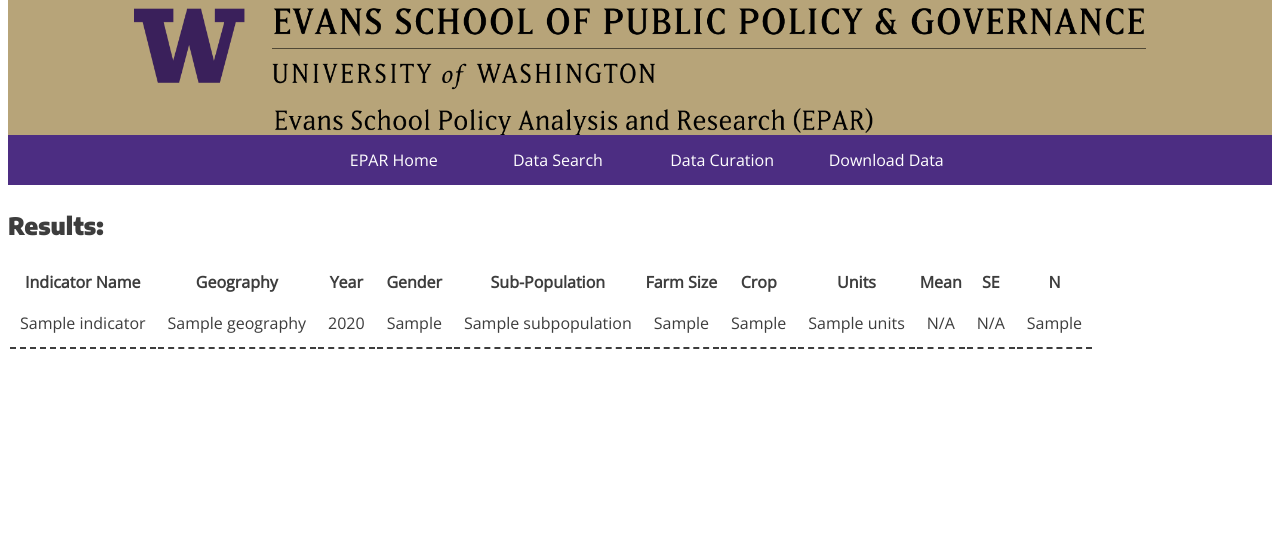
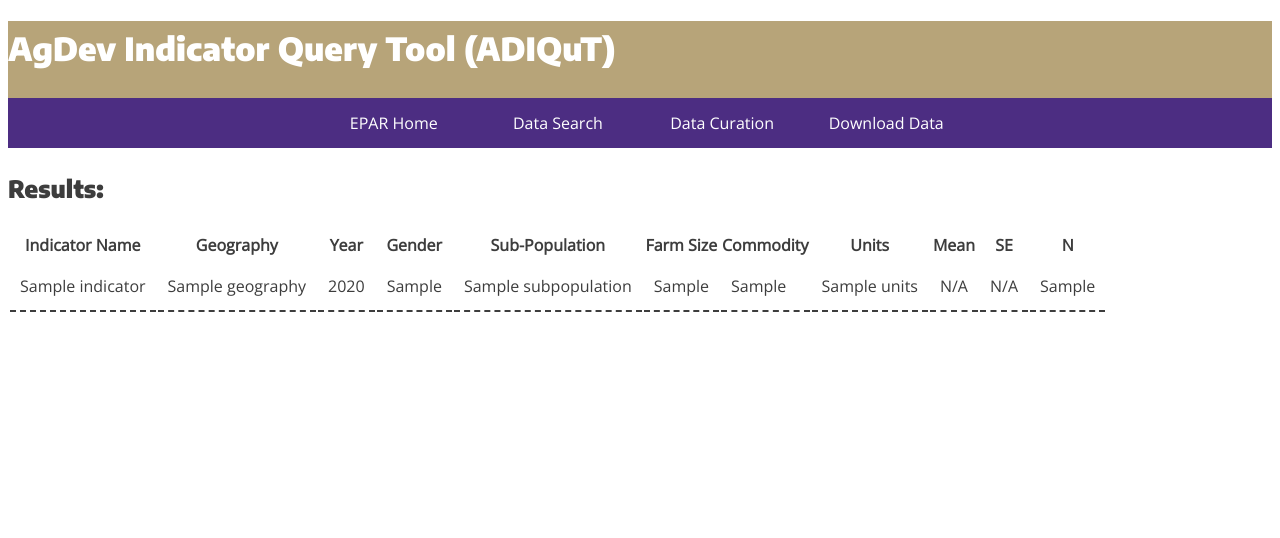
Before and after one commit to EvansSchoolPolicyAnalysisAndResearch/375-AgQuery, a Flask app: template app/templates/results.html in a window 1280 px wide; the page is wider, and only the part inside the window is pictured. Shown: the top 538 px of that part. Run offline with Flask 2, Linux system fonts and the light colour scheme; the template is opened without the code that fills it: most values are stand-ins (such as "Sample title", 1, 10 or a date in 2020).

Commit message:
Updated templates

```diff
--- a/app/templates/base.html
+++ b/app/templates/base.html
@@ -15,7 +15,7 @@
 <body>
 	<div class="container">
 		<header>
-			<img src="{{ url_for('static', filename='images/banner.png') }}" alt='Evans Policy Analysis and Research Group Logo' id='banner' />
+			<h1>AgDev Indicator Query Tool (ADIQuT)</h1>
 			<nav>
 				<ul>
 					<li><a href="https://evans.uw.edu/policy-impact/epar">EPAR Home</a></li>
--- a/app/templates/results.html
+++ b/app/templates/results.html
@@ -19,7 +19,7 @@
 		<th>Gender</th>
 		<th>Sub-Population</th>
 		<th>Farm Size</th>
-		<th>Crop</th>
+		<th>Commodity</th>
 		<th>Units</th>
 		<th>Mean</th>
 		<th>SE</th>
```
